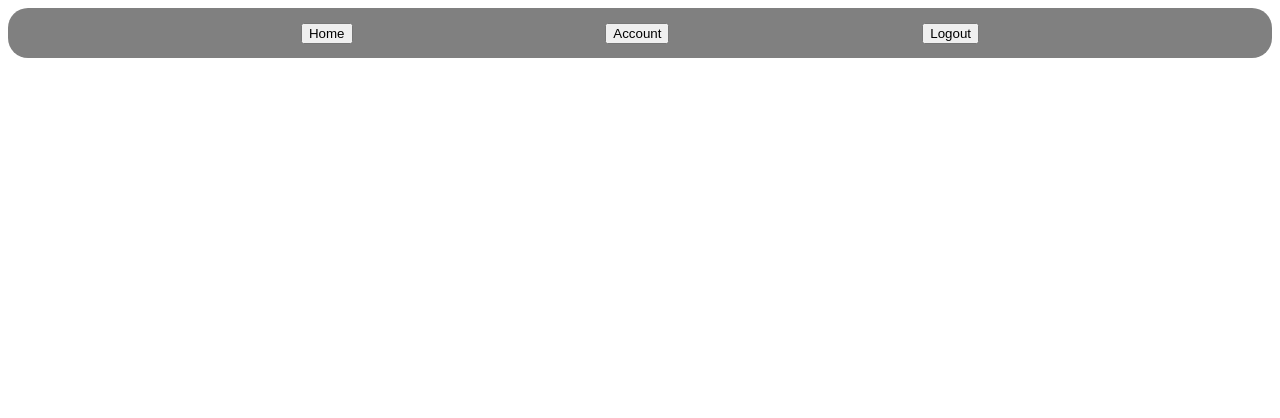
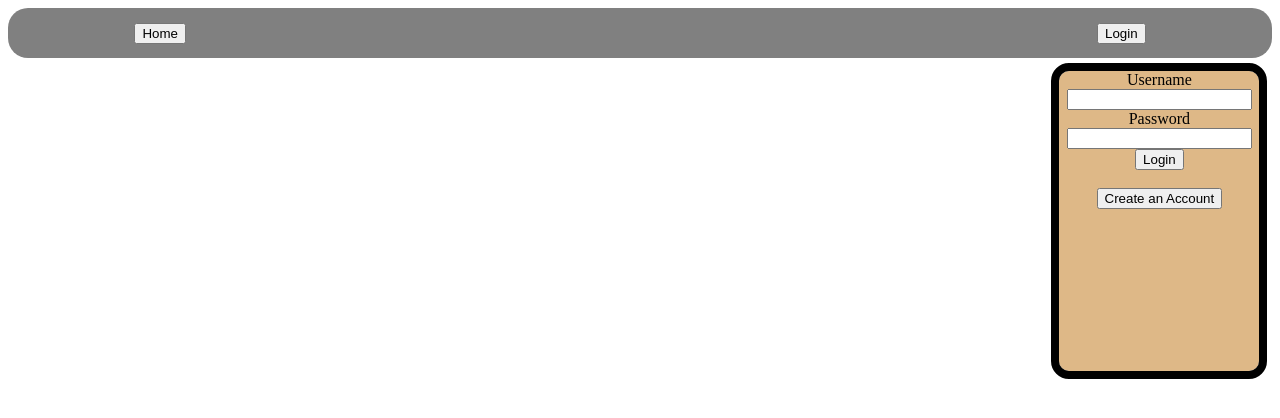
Before and after one commit to HyperionPanda/RecipeSite, an Angular app: page / in a window 1280 px wide. Both pictures are taken after a click on the button "Login". Shown: the top 418 px of the page. Built offline with nearby package versions, Linux system fonts and the light colour scheme.

Commit message:
added login dropdown and getting value of username and password

```diff
--- a/src/app/components/nav-bar/nav-bar.component.css
+++ b/src/app/components/nav-bar/nav-bar.component.css
@@ -16,6 +16,17 @@
     margin-left: 10%;
     margin-right:10%;
 }
-#loginButton{
+#loginButton, #dropdown{
     margin-left:auto;
 }
+#dropdown{
+    width:200px;
+    height:300px;
+    background-color: burlywood;
+    margin-top: 1%;
+    margin-right: 1%;
+    text-align: center;
+
+    outline:.5em solid black;
+    border-radius: 10px;
+}
--- a/src/app/components/nav-bar/nav-bar.component.html
+++ b/src/app/components/nav-bar/nav-bar.component.html
@@ -2,7 +2,7 @@
     <!-- Can do a flex in a flex, seperate Home from the others so that home doesnt move when buttons are moving around-->
     <button id = "homeButton" class = "headerButton">Home</button>
 
-    <button id = "loginButton" class = "headerButton" (click) = "unHide()">Login</button>
+    <button id = "loginButton" aria-valuetext="Login" class = "headerButton" (click) = "toggle('dropdown')">Login</button>
 
     <button id = "accountButton" class = "headerButton" hidden>Account</button>
 
@@ -10,3 +10,20 @@
 
 
 </div>
+
+<div id = "dropdown" hidden>
+    <label for = "username">Username</label>
+    <input  id ="username" type = "text" />
+
+    <label for = "password">Password</label>
+    <input id ="password" type = "password" />
+
+    <label for = "submitAccountInfo"></label>
+    <input id ="submitAccountInfo" type = "submit" value="Login" (click) = "verifyAccount()" />
+
+    <br/><br/>
+
+    <label for = "noAccount"></label>
+    <input id = "noAccount" type = "submit" value="Create an Account"/>
+
+</div>
--- a/src/app/components/nav-bar/nav-bar.component.ts
+++ b/src/app/components/nav-bar/nav-bar.component.ts
@@ -10,6 +10,11 @@ import { Component, ElementRef, Renderer2 } from '@angular/core';
 export class NavBarComponent {
 
   constructor(private el : ElementRef, private renderer : Renderer2){}
+
+  toggle(toggleElement : String){
+    const toggle = this.el.nativeElement.querySelector("#" + toggleElement);
+    toggle.hidden = !toggle.hidden;
+  }
 
   unHide(){
     const loginElement = this.el.nativeElement.querySelector("#loginButton");
@@ -35,7 +40,16 @@ export class NavBarComponent {
   }
 
   verifyAccount(){
-    /* back-end check */
+
+    const username = this.el.nativeElement.querySelector("#username").value;
+    const password = this.el.nativeElement.querySelector("#password").value;
+
+    /* Call to back-end to verify username and password */
+    try{
+
+    }catch(e){
+      alert("Username/Password given does not match known account")
+    }
   }
 
 }
```
